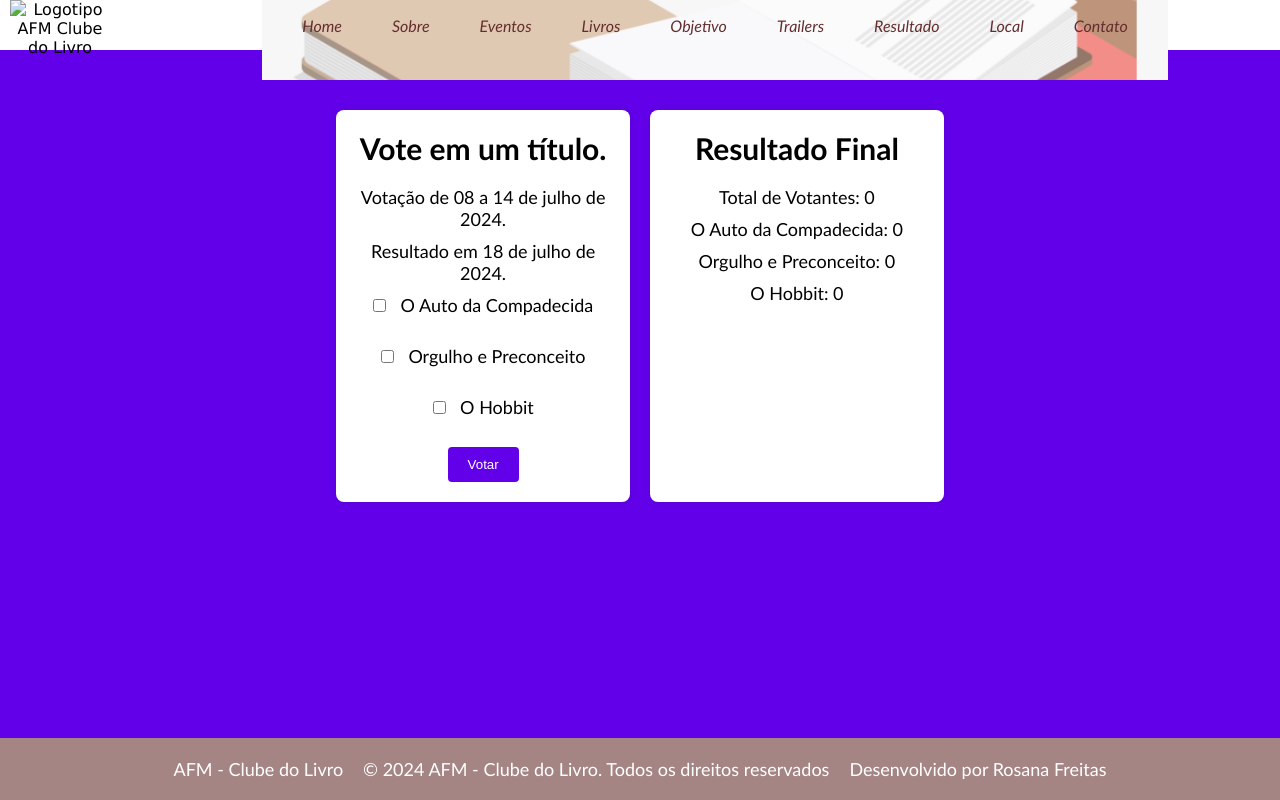
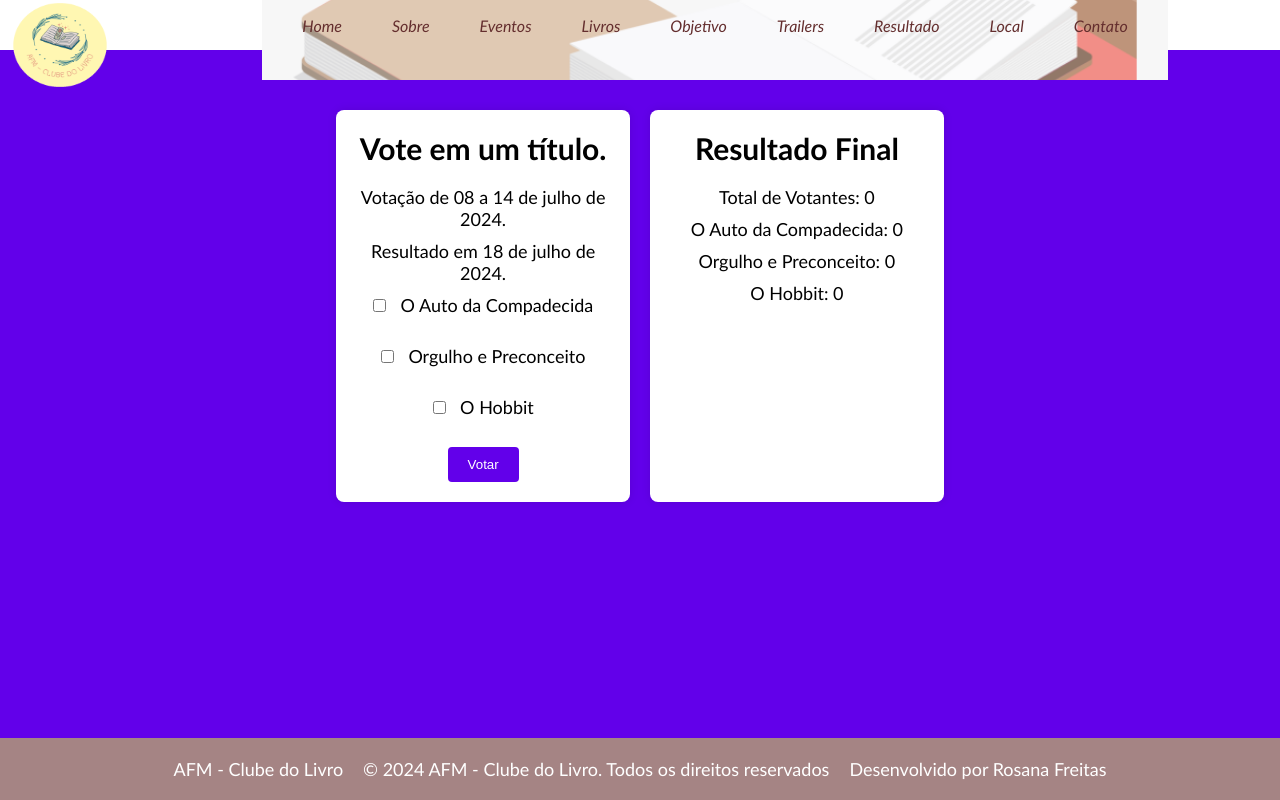
Before and after one commit to ZannFreitas/Trabalhos-Finais, a plain HTML site: page enquete-resultado-pagina-oculta.html in a window 1280 px wide. Drawn offline with Linux system fonts and the light colour scheme; files whose address does not match are found by name.

Commit message:
Update enquete-resultado-pagina-oculta.html

```diff
--- a/enquete-resultado-pagina-oculta.html
+++ b/enquete-resultado-pagina-oculta.html
@@ -5,7 +5,7 @@
     <meta name="viewport" content="width=device-width, initial-scale=1.0">
     <title>Enquete-resultado</title>
     <link rel="stylesheet" type="text/css" href="style.css"/>
-    <link rel="shortcut icon" href="Imagens/afm-clube-do-livro-logo.ico">
+    <link rel="shortcut icon" href="afm-clube-do-livro-logo.ico">
 
     <style>
 
@@ -153,7 +153,7 @@
 
     <header class="banner">
 
-        <img src="Imagens/AFM - clube-do-livro-logo.png" alt="Logotipo AFM Clube do Livro" class="logo">
+        <img src="AFM - clube-do-livro-logo.png" alt="Logotipo AFM Clube do Livro" class="logo">
 
         <nav>
 
```
